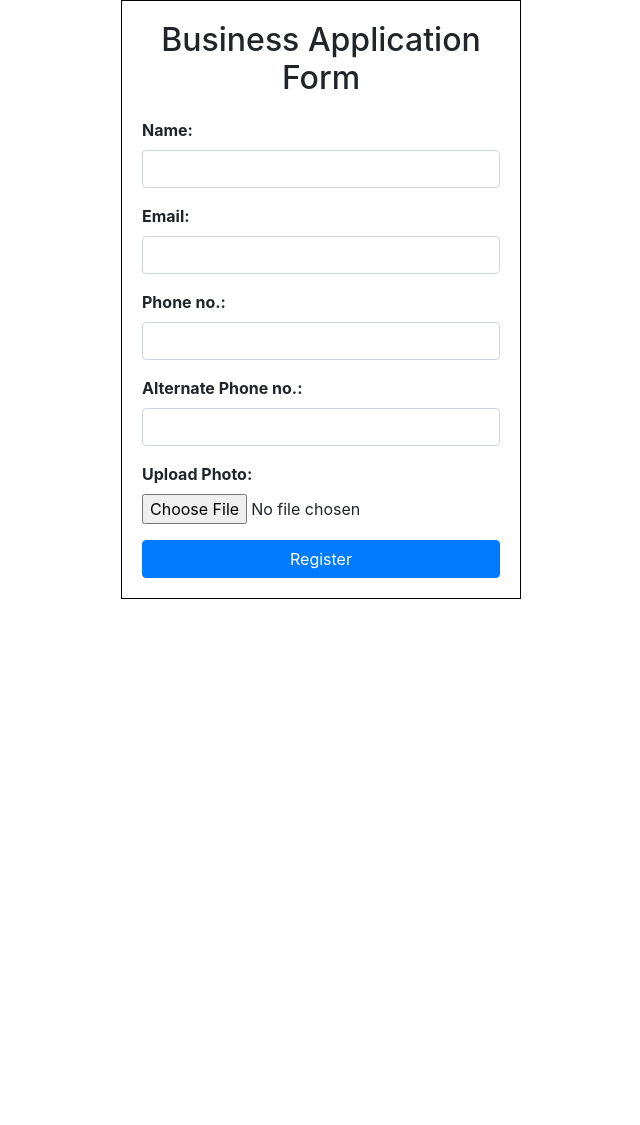
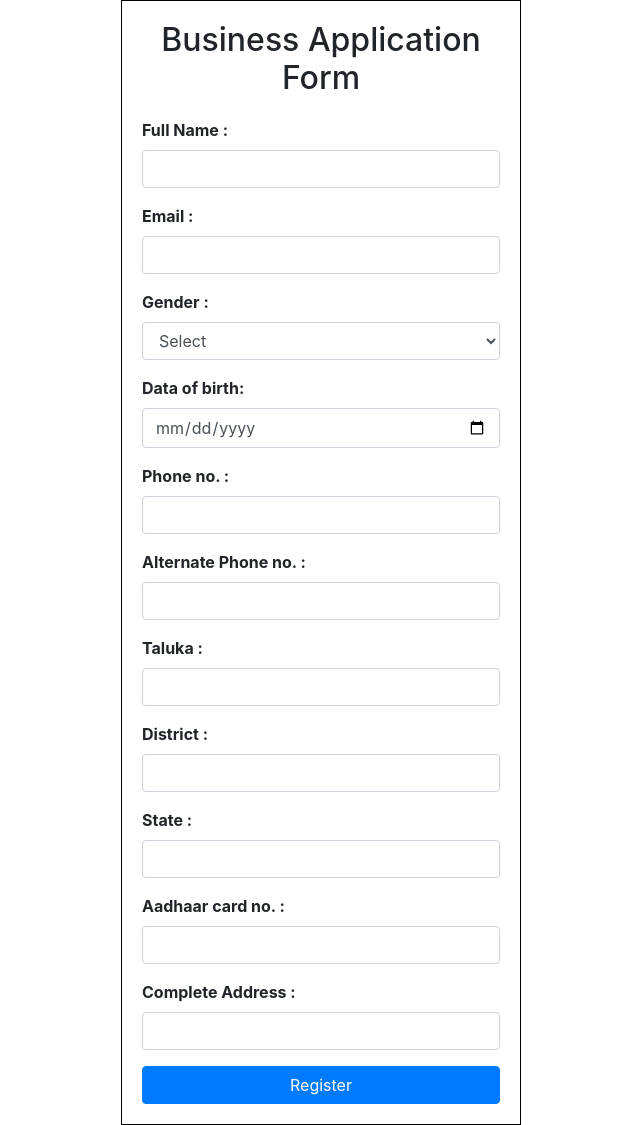
Before and after one commit to ravib7/MPCC-Project, a PHP site: page /crud/Form.php in a window 1280 px wide. Shown: the whole page, without its empty margins (319-959 px from the left). Before the commit the page ends 599 px from the top, so only its background shows below. Run offline with PHP 8.4, Linux system fonts and the light colour scheme.

Commit message:
Changes in file

```diff
--- a/MPCC/crud/Form.php
+++ b/MPCC/crud/Form.php
@@ -15,25 +15,69 @@
     <h2>Business Application Form</h2>
     <form action="#" method="POST" enctype="multipart/form-data">
       <div class="form-group">
-        <label for="name">Name:</label>
+        <label for="name">Full Name :</label>
         <input type="text" class="form-control" id="name" name="name" required>
       </div>
+
       <div class="form-group">
-        <label for="email">Email:</label>
+        <label for="email">Email :</label>
         <input type="email" class="form-control" id="email" name="email" required>
       </div>
+
       <div class="form-group">
-        <label for="phone">Phone no.:</label>
+                <label>Gender :</label>
+                <select class="form-control" name="gender" required>
+                    <option value="">Select</option>
+                    <option value="Male">Male</option>
+                    <option value="Female">Female</option>
+                    <option value="Other">Other</option>
+                </select>
+      </div>
+
+      <div class="form-group">
+      <label for="birthday">Data of birth:</label>
+      <input type="date" class="form-control" id="birthday" name="birthday">
+      </div>
+
+      <div class="form-group">
+        <label for="phone">Phone no. :</label>
         <input type="phone" class="form-control" id="phone" name="phone" required>
       </div>
+
       <div class="form-group">
-        <label for="phone">Alternate Phone no.:</label>
+        <label for="phone">Alternate Phone no. :</label>
         <input type="phone" class="form-control" id="ahone" name="aphone">
        </div>
-        <div class="form-group">
+
+       <div class="form-group">
+        <label for="taluka">Taluka :</label>
+        <input type="text" class="form-control" id="taluka" name="taluka" required>
+       </div>
+
+       <div class="form-group">
+        <label for="district">District :</label>
+        <input type="text" class="form-control" id="district" name="district" required>
+       </div>
+
+       <div class="form-group">
+        <label for="state">State :</label>
+        <input type="text" class="form-control" id="state" name="state" required>
+       </div>
+
+       <div class="form-group">
+        <label for="aadhaar">Aadhaar card no. :</label>
+        <input type="number" class="form-control" id="aadhaar" name="aadhaar" required>
+       </div>
+
+       <div class="form-group">
+        <label for="address">Complete Address :</label>
+        <input type="text" class="form-control" id="address" name="address" required>
+       </div>
+
+        <!-- <div class="form-group">
         <label for="photo">Upload Photo:</label>
         <input type="file" class="form-control-file" id="photo" name="photo">
-      </div>
+      </div> -->
       <button type="submit" class="btn btn-primary" name="register">Register</button>
     </form>
   </div>
@@ -45,13 +89,19 @@
 if(isset($_POST['register'])) {
     $name                 =  $_POST['name'];
     $email                =  $_POST['email'];
+    $gender               =  $_POST['gender'];
+    $birthday             =  $_POST['birthday'];
     $phone                =  $_POST['phone'];
     $aphone         	    =  $_POST['aphone'];
+    $taluka         	    =  $_POST['taluka'];
+    $district         	  =  $_POST['district'];
+    $state         	      =  $_POST['state'];
+    $aadhaar         	    =  $_POST['aadhaar'];
+    $address         	    =  $_POST['address'];
+    // $photo          =  $_FILES['photo']['name'];
 
-    // $photo    =  $_FILES['photo']['name'];
-
-    $query = "INSERT INTO crud (name, email, phone, aphone)
-    VALUES('$name', '$email', '$phone', '$aphone')";
+    $query = "INSERT INTO crud (name, email, gender, birthday, phone, aphone, taluka, district, state, aadhaar, address)
+    VALUES('$name', '$email', '$gender', '$birthday', '$phone', '$aphone', '$taluka', '$district', '$state', '$aadhaar', '$address' )";
 
     $data = mysqli_query($conn, $query);
 
@@ -69,13 +119,13 @@ if(isset($_POST['register'])) {
 
 
 
-// File upload
+// // File upload
 // $targetDir = "uploads/";
 // $targetFile = $targetDir . basename($_FILES['photo']['name']);
 // $uploadOk = 1;
 // strtolower(pathinfo($targetFile, PATHINFO_EXTENSION));
 
-// Check if image file is a valid image
+// // Check if image file is a valid image
 // if(isset($_POST['submit'])) {
 //   $check = getimagesize($_FILES['photo']['tmp_name']);
 //   if($check !== false) {
@@ -86,27 +136,27 @@ if(isset($_POST['register'])) {
 //   }
 // }
 
-// Check if file already exists
+// // Check if file already exists
 // if (file_exists($targetFile)) {
 //   echo "Sorry, file already exists.";
 //   $uploadOk = 0;
 // }
 
-// Check file size (limit to 2MB)
+// // Check file size (limit to 2MB)
 
 // if ($_FILES['photo']['size'] > 2 * 1024 * 1024) {
 //   echo "Sorry, your file is too large.";
 //   $uploadOk = 0;
 // }
 
-// Allow only certain file formats
+// // Allow only certain file formats
 //  $allowedExtensions = array('jpg', 'jpeg', 'png', 'gif');
 // if (!in_array($imageFileType, $allowedExtensions)) {
-  // echo "Sorry, only JPG, JPEG, PNG, and GIF files are allowed.";
-  // $uploadOk = 0;
+//   // echo "Sorry, only JPG, JPEG, PNG, and GIF files are allowed.";
+//   $uploadOk = 0;
 // }
 
-// If file upload is successful, move the file to the target directory
+// // If file upload is successful, move the file to the target directory
 // if ($uploadOk == 1) {
 //   if (move_uploaded_file($_FILES['photo']['tmp_name'], $targetFile)) {
 //     echo "The file " . basename($_FILES['photo']['name']) . " has been uploaded.";
@@ -115,12 +165,6 @@ if(isset($_POST['register'])) {
 //   }
 // }
 
-// Save the rest of the form data to a database or perform any other necessary operations
-// ...
-
-// Redirect to a success page or display a success message
-// ...
-
 
 
 
```
Also changed, not shown: MPCC/crud/Old--ajax.js (renamed from MPCC/crud/ajax.js, +22 -3 lines), MPCC/crud/ajax/ajax.js (+27 -6 lines), MPCC/crud/backend/save.php (+21 -4 lines), MPCC/crud/index.php (+104 -9 lines).
